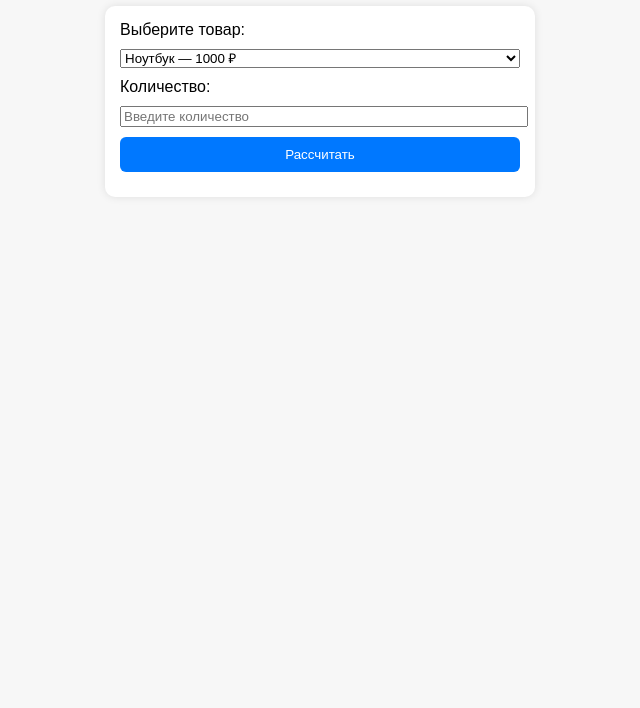
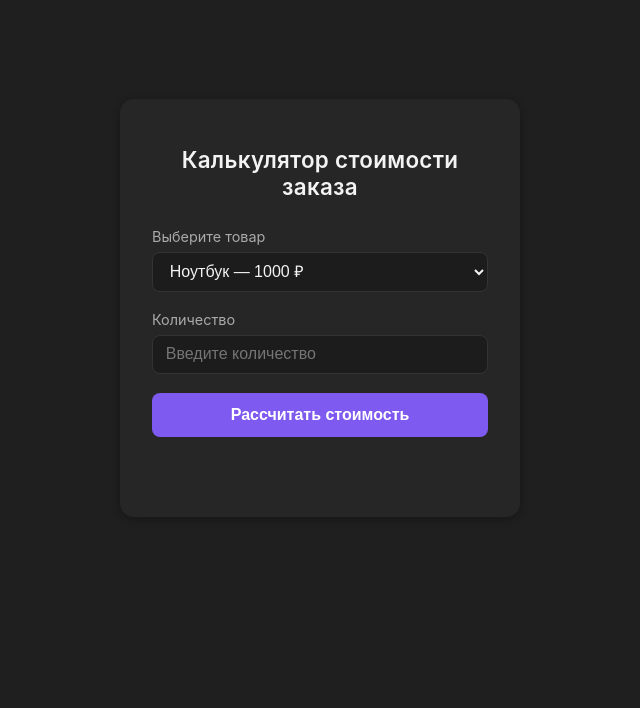
Before and after one commit to Vlashex/web-lab5, a plain HTML site: page index.html in a window 1280 px wide. Shown: the part 92-800 px from the top of the page, without its empty margins (320-960 px from the left). Drawn offline with Linux system fonts and the light colour scheme.

Commit message:
update styles

```diff
--- a/index.html
+++ b/index.html
@@ -2,31 +2,37 @@
 <html lang="ru">
 
 <head>
-    <meta charset="UTF-8">
-    <meta name="viewport" content="width=device-width, initial-scale=1.0">
+    <meta charset="UTF-8" />
+    <meta name="viewport" content="width=device-width, initial-scale=1.0" />
     <title>Калькулятор заказа</title>
-    <link rel="stylesheet" href="style.css">
+    <link rel="stylesheet" href="style.css" />
     <script src="script.js" defer></script>
 </head>
 
 <body>
+    <main class="container">
         <h1>Калькулятор стоимости заказа</h1>
 
-    <form id="order-form">
-        <label for="product">Выберите товар:</label>
-        <select id="product" name="product" required>
+        <form id="order-form" novalidate>
+            <div class="form-group">
+                <label for="product">Выберите товар</label>
+                <select id="product" required>
                     <option value="1000">Ноутбук — 1000 ₽</option>
                     <option value="500">Наушники — 500 ₽</option>
                     <option value="200">Мышь — 200 ₽</option>
                 </select>
+            </div>
 
-        <label for="quantity">Количество:</label>
-        <input type="text" id="quantity" name="quantity" placeholder="Введите количество" required>
+            <div class="form-group">
+                <label for="quantity">Количество</label>
+                <input type="text" id="quantity" placeholder="Введите количество" required />
+            </div>
 
-        <button type="submit">Рассчитать</button>
+            <button type="submit" class="btn">Рассчитать стоимость</button>
         </form>
 
-    <p id="result"></p>
+        <div id="result" class="result"></div>
+    </main>
 </body>
 
 </html>
--- a/script.js
+++ b/script.js
@@ -1,26 +1,25 @@
-document.addEventListener("DOMContentLoaded", function () {
+document.addEventListener("DOMContentLoaded", () => {
   const form = document.getElementById("order-form");
-  const quantityInput = document.getElementById("quantity");
-  const productSelect = document.getElementById("product");
+  const product = document.getElementById("product");
+  const quantity = document.getElementById("quantity");
   const result = document.getElementById("result");
 
-  form.addEventListener("submit", function (event) {
+  form.addEventListener("submit", (event) => {
     event.preventDefault();
+    result.classList.remove("error");
 
-    const quantity = quantityInput.value.trim();
-    const regex = /^[0-9]+$/;
+    const qty = quantity.value.trim();
+    const regex = /^[1-9][0-9]*$/;
 
-    // Проверка корректности ввода
-    if (!regex.test(quantity)) {
-      result.textContent = "Ошибка: введите только целое число!";
-      result.style.color = "red";
+    if (!regex.test(qty)) {
+      result.textContent = "Ошибка: введите целое положительное число.";
+      result.classList.add("error");
       return;
     }
 
-    const price = parseFloat(productSelect.value);
-    const total = price * parseInt(quantity, 10);
+    const total = parseFloat(product.value) * parseInt(qty, 10);
+    const formatted = total.toLocaleString("ru-RU");
 
-    result.style.color = "black";
-    result.textContent = `Стоимость заказа: ${total} ₽`;
+    result.innerHTML = `Стоимость заказа: <span class="price">${formatted} ₽</span>`;
   });
 });
--- a/style.css
+++ b/style.css
@@ -1,46 +1,117 @@
+:root {
+    --bg: #1f1f1f;
+    --surface: #262626;
+    --border: #333;
+    --text: #f3f3f3;
+    --muted: #aaaaaa;
+    --accent: #7f5af0;
+    --accent-hover: #9f77ff;
+    --error: #ff6b6b;
+    --radius: 8px;
+    --shadow: 0 2px 8px rgba(0, 0, 0, 0.3);
+}
+
+* {
+    box-sizing: border-box;
+}
+
 body {
-    font-family: Arial, sans-serif;
-    background-color: #f7f7f7;
-    margin: 40px;
+    margin: 0;
+    padding: 2rem;
+    background-color: var(--bg);
+    color: var(--text);
+    font-family: "Inter", "Segoe UI", system-ui, sans-serif;
+    display: flex;
+    align-items: center;
+    justify-content: center;
+    min-height: 100vh;
+}
+
+.container {
+    background: var(--surface);
+    padding: 2rem;
+    border-radius: 14px;
+    box-shadow: var(--shadow);
+    width: 100%;
+    max-width: 400px;
+    animation: fadeIn 0.4s ease;
 }
 
 h1 {
     text-align: center;
+    margin-bottom: 1.8rem;
+    font-size: 1.4rem;
+    font-weight: 600;
+    letter-spacing: 0.3px;
+    color: var(--text);
 }
 
-form {
-    max-width: 400px;
-    margin: 0 auto;
-    padding: 15px;
-    background: white;
-    border-radius: 10px;
-    box-shadow: 0 0 8px rgba(0, 0, 0, 0.1);
+.form-group {
+    margin-bottom: 1.2rem;
 }
 
-label,
-select,
-input,
-button {
+label {
     display: block;
-    width: 100%;
-    margin-bottom: 10px;
+    margin-bottom: 0.4rem;
+    color: var(--muted);
+    font-size: 0.9rem;
 }
 
-button {
-    background-color: #0078ff;
-    color: white;
-    border: none;
-    padding: 10px;
-    border-radius: 6px;
-    cursor: pointer;
+select,
+input {
+    width: 100%;
+    padding: 0.6rem 0.8rem;
+    border-radius: var(--radius);
+    background: #1c1c1c;
+    color: var(--text);
+    border: 1px solid var(--border);
+    font-size: 1rem;
+    transition: border 0.2s ease, box-shadow 0.2s ease;
 }
 
-button:hover {
-    background-color: #005fcc;
+select:focus,
+input:focus {
+    outline: none;
+    border-color: var(--accent);
+    box-shadow: 0 0 0 2px rgba(127, 90, 240, 0.3);
 }
 
-#result {
+.btn {
+    width: 100%;
+    padding: 0.8rem;
+    font-size: 1rem;
+    font-weight: 600;
+    background-color: var(--accent);
+    color: #fff;
+    border: none;
+    border-radius: var(--radius);
+    cursor: pointer;
+    transition: background 0.2s ease, transform 0.1s ease;
+}
+
+.btn:hover {
+    background-color: var(--accent-hover);
+}
+
+.btn:active {
+    transform: scale(0.98);
+}
+
+.result {
+    margin-top: 1.4rem;
     text-align: center;
-    font-weight: bold;
-    margin-top: 15px;
+    font-size: 1.1rem;
+    font-weight: 500;
+    min-height: 1.5em;
+    transition: opacity 0.3s ease;
 }
+
+.result span.price {
+    color: var(--accent);
+    font-weight: 600;
+}
+
+.error {
+    color: var(--error);
+    animation: shake 0.3s ease;
+}
```
Lines whose indentation alone changed are shown as unchanged.
